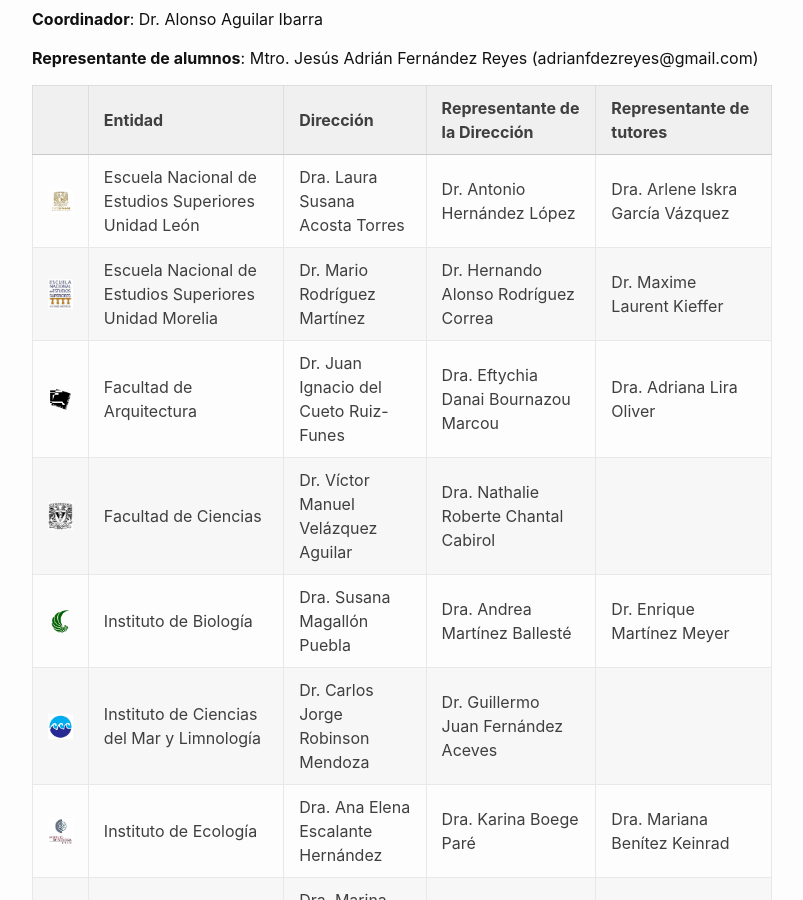
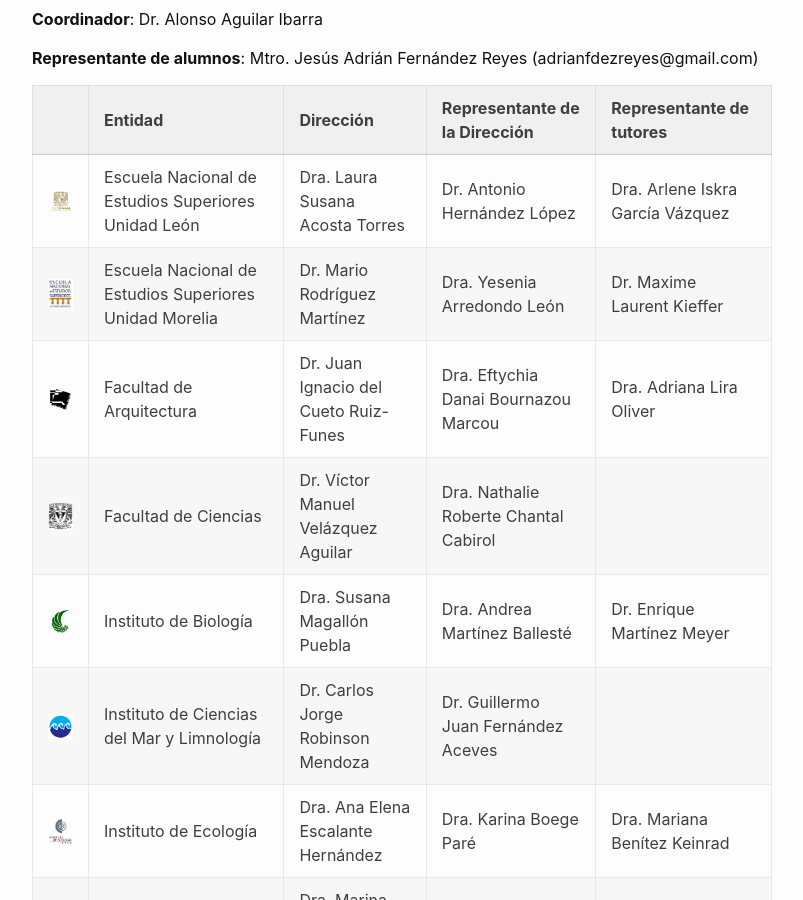
Before and after one commit to pcs-unam/pcs-unam.github.io, a Jekyll site: the page built from 05_comite.md, in a window 1280 px wide and 900 px high, scrolled down 348 px. Shown: the whole window, without its empty margins (238-1041 px from the left). Built offline with Jekyll 4.4.1, drawn with Linux system fonts in a browser that asks for light colours.

Commit message:
Cambio representante de director de ENAES Morelia

```diff
--- a/05_comite.md
+++ b/05_comite.md
@@ -21,7 +21,7 @@ menu: true
 |                                                 |Entidad                                                                               |Dirección                       		| Representante de la Dirección         | Representante de tutores      |
 |------------------------------------------------+|+-------------------------------------------------------------------------------------|--------------------------------------|---------------------------------------|-------------------------------|
 |![enes leon](/assets/logos/enes-leon.png)        |Escuela Nacional de Estudios Superiores Unidad León 									 |Dra. Laura Susana Acosta Torres 		|    Dr. Antonio Hernández López     |Dra. Arlene Iskra García Vázquez |
-|![enes morelia](/assets/logos/enes-morelia.png)  |Escuela Nacional de Estudios Superiores Unidad Morelia       						 |Dr. Mario Rodríguez Martínez 		|Dr. Hernando Alonso Rodríguez Correa             |Dr. Maxime Laurent Kieffer          |
+|![enes morelia](/assets/logos/enes-morelia.png)  |Escuela Nacional de Estudios Superiores Unidad Morelia       						 |Dr. Mario Rodríguez Martínez 		|Dra. Yesenia Arredondo León             |Dr. Maxime Laurent Kieffer          |
 |![arquitectura](/assets/logos/arquitectura.png)  |Facultad de Arquitectura      														 |Dr. Juan Ignacio del Cueto Ruiz-Funes		|Dra. Eftychia Danai Bournazou Marcou    |Dra. Adriana Lira Oliver   |
 |![ciencias](/assets/logos/ciencias.png)		  |Facultad de Ciencias     															 |Dr. Víctor Manuel Velázquez Aguilar |Dra. Nathalie Roberte Chantal Cabirol|  |
 |![biologia](/assets/logos/ibiol.png)			  |Instituto de Biología    															 |Dra. Susana Magallón Puebla       |Dra. Andrea Martínez Ballesté          |Dr. Enrique Martínez Meyer       |
```
